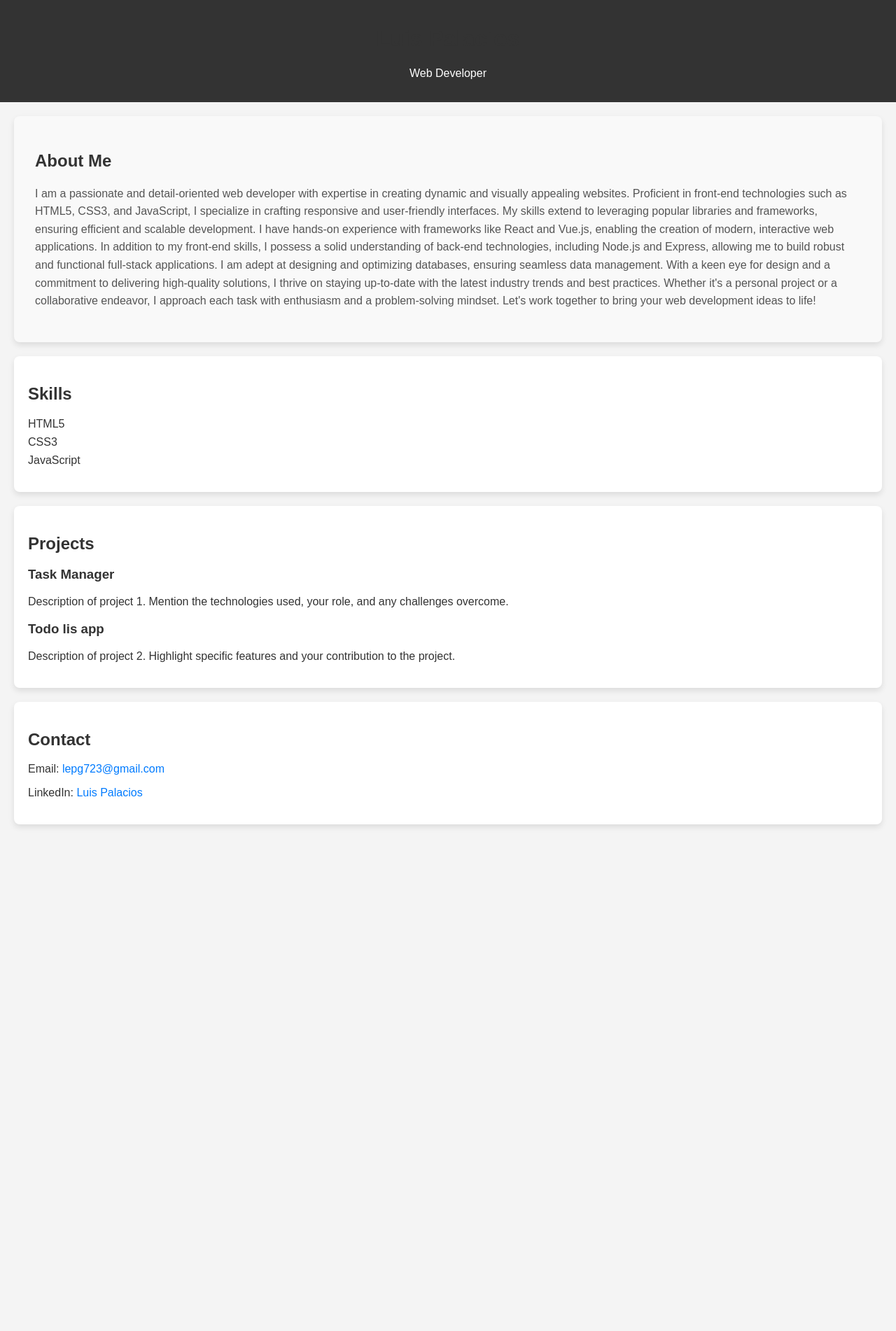
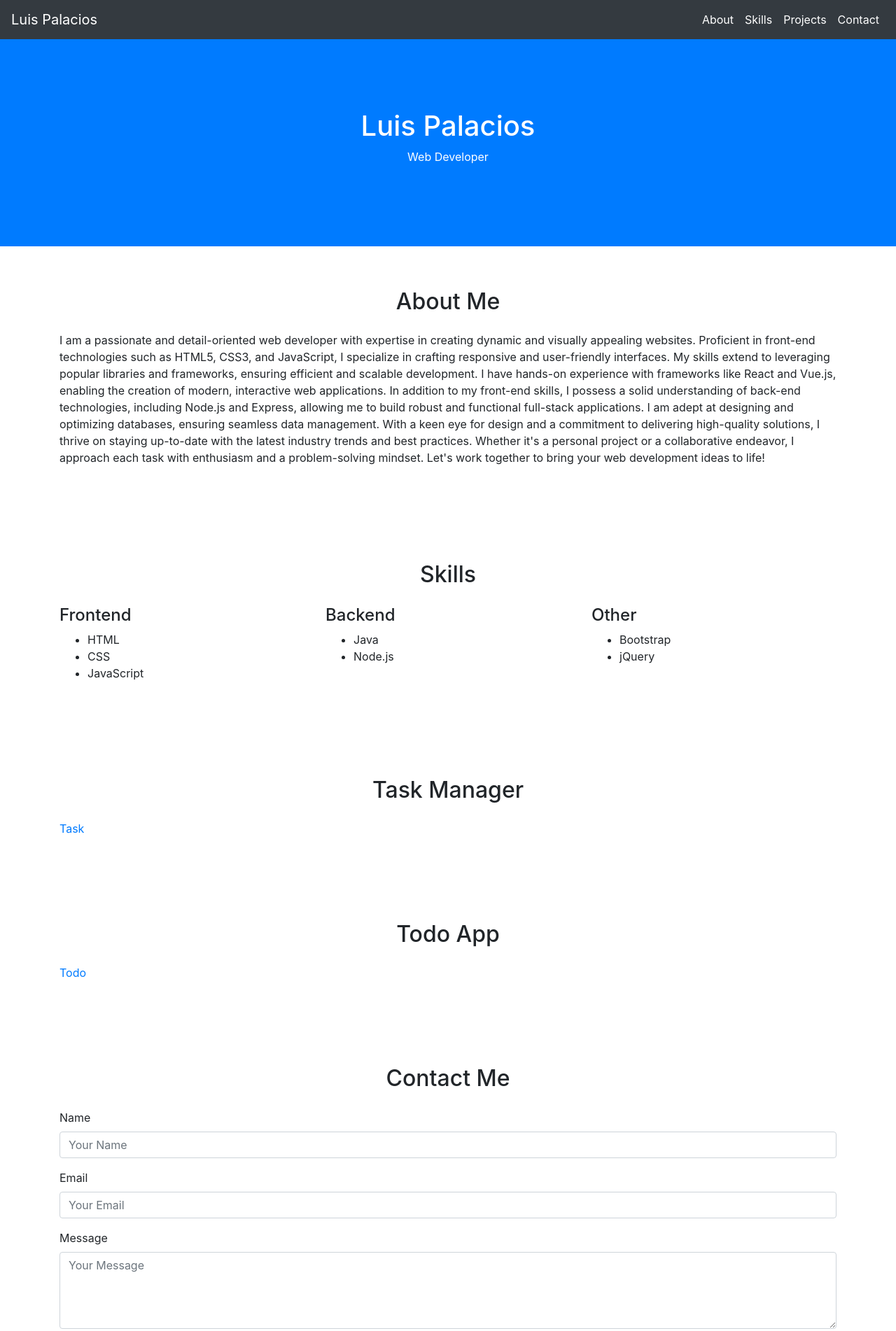
Before and after one commit to SixSeven679/lp-portfolio, a plain HTML site: page index.html in a window 1280 px wide. Shown: the top 1902 px of the page at 70% size. Before the commit the page ends 1198 px from the top, so only its background shows below. Drawn offline with nearby package versions, Linux system fonts and the light colour scheme.

Commit message:
Add files via upload

```diff
--- a/index.html
+++ b/index.html
@@ -3,18 +3,71 @@
 <head>
     <meta charset="UTF-8">
     <meta name="viewport" content="width=device-width, initial-scale=1.0">
-    <title>Luis Palacios - Portfolio</title>
-    <link rel="stylesheet" href="style.css">
+    <title>Your Portfolio</title>
+    <link rel="stylesheet" href="https://stackpath.bootstrapcdn.com/bootstrap/4.5.2/css/bootstrap.min.css">
+    <style>
+        /* Add your custom styles here */
+        body {
+            background-color: #f8f9fa;
+        }
+
+        .navbar {
+            background-color: #343a40;
+        }
+
+        .navbar-dark .navbar-nav .nav-link {
+            color: #fff;
+        }
+
+        .header {
+            background-color: #007bff;
+            color: #fff;
+            text-align: center;
+            padding: 100px 0;
+        }
+
+        .about-me,
+        .skills,
+        .projects,
+        .contact {
+            padding: 60px 0;
+            background-color: #fff;
+        }
+    </style>
 </head>
 <body>
 
-    <header>
+<nav class="navbar navbar-expand-lg navbar-dark">
+    <a class="navbar-brand" href="#">Luis Palacios</a>
+    <button class="navbar-toggler" type="button" data-toggle="collapse" data-target="#navbarNav" aria-controls="navbarNav" aria-expanded="false" aria-label="Toggle navigation">
+        <span class="navbar-toggler-icon"></span>
+    </button>
+    <div class="collapse navbar-collapse" id="navbarNav">
+        <ul class="navbar-nav ml-auto">
+            <li class="nav-item">
+                <a class="nav-link" href="#about">About</a>
+            </li>
+            <li class="nav-item">
+                <a class="nav-link" href="#skills">Skills</a>
+            </li>
+            <li class="nav-item">
+                <a class="nav-link" href="#projects">Projects</a>
+            </li>
+            <li class="nav-item">
+                <a class="nav-link" href="#contact">Contact</a>
+            </li>
+        </ul>
+    </div>
+</nav>
+
+<div class="header">
     <h1>Luis Palacios</h1>
     <p>Web Developer</p>
-    </header>
+</div>
 
-    <section id="about">
-        <h2>About Me</h2>
+<section id="about" class="about-me">
+    <div class="container">
+        <h2 class="text-center mb-4">About Me</h2>
         <p>
             I am a passionate and detail-oriented web developer with expertise in creating dynamic and
             visually appealing websites. Proficient in front-end technologies such as HTML5, CSS3, and
@@ -32,43 +85,83 @@
             staying up-to-date with the latest industry trends and best practices. Whether it's a personal
             project or a collaborative endeavor, I approach each task with enthusiasm and a problem-solving mindset.
 
-            Let's work together to bring your web development ideas to life!</p>
+            Let's work together to bring your web development ideas to life!
+        </p>
+    </div>
 </section>
 
-    <section id="skills">
-        <h2>Skills</h2>
+<section id="skills" class="skills">
+    <div class="container">
+        <h2 class="text-center mb-4">Skills</h2>
+        <div class="row">
+            <div class="col-sm-4">
+                <h4>Frontend</h4>
                 <ul>
-            <li>HTML5</li>
-            <li>CSS3</li>
+                    <li>HTML</li>
+                    <li>CSS</li>
                     <li>JavaScript</li>
                     <!-- Add more skills as needed -->
                 </ul>
+            </div>
+            <div class="col-sm-4">
+                <h4>Backend</h4>
+                <ul>
+                    <li>Java</li>
+                    <li>Node.js</li>
+                    <!-- Add more skills as needed -->
+                </ul>
+            </div>
+            <div class="col-sm-4">
+                <h4>Other</h4>
+                <ul>
+                    <li>Bootstrap</li>
+                    <li>jQuery</li>
+                    <!-- Add more skills as needed -->
+                </ul>
+            </div>
+        </div>
+    </div>
 </section>
 
-    <section id="projects">
-        <h2>Projects</h2>
-        <div id="project">
-            <h3>Task Manager</h3>
-            <p>Description of project 1. Mention the technologies used, your role, and any challenges overcome.</p>
-            <a href="#"></a>
+<section id="projects" class="projects">
+    <div class="container">
+        <h2 class="text-center mb-4">Task Manager</h2>
+        <a href="task manager/task.html">Task</a>
+        <!-- Add your project details and images here -->
     </div>
-        <div id="project">
-            <h3>Todo lis app</h3>
-            <p>Description of project 2. Highlight specific features and your contribution to the project.</p>
-            <a href="#"></a>
-
+</section>
+<section id="projects" class="projects">
+    <div class="container">
+        <h2 class="text-center mb-4">Todo App</h2>
+        <a href="todo list/todo.html">Todo</a>
+        <!-- Add your project details and images here -->
     </div>
-
 </section>
 
-    <section id="contact">
-        <h2>Contact</h2>
-        <p>Email: <a href="mailto:lepg723@gmail.com">lepg723@gmail.com</a></p>
-        <p>LinkedIn: <a href="https://www.linkedin.com/in/luis-palacios-guerrero-3428702a1/">Luis Palacios</a></p>
-        <!-- Add more contact information as needed -->
+<section id="contact" class="contact">
+    <div class="container">
+        <h2 class="text-center mb-4">Contact Me</h2>
+        <form>
+            <div class="form-group">
+                <label for="name">Name</label>
+                <input type="text" class="form-control" id="name" placeholder="Your Name">
+            </div>
+            <div class="form-group">
+                <label for="email">Email</label>
+                <input type="email" class="form-control" id="email" placeholder="Your Email">
+            </div>
+            <div class="form-group">
+                <label for="message">Message</label>
+                <textarea class="form-control" id="message" rows="4" placeholder="Your Message"></textarea>
+            </div>
+            <button type="submit" class="btn btn-primary">Send Message</button>
+        </form>
+    </div>
 </section>
 
-    <script></script>
+<script src="https://code.jquery.com/jquery-3.5.1.slim.min.js"></script>
+<script src="https://cdn.jsdelivr.net/npm/@popperjs/core@2.11.6/dist/umd/popper.min.js"></script>
+<script src="https://stackpath.bootstrapcdn.com/bootstrap/4.5.2/js/bootstrap.min.js"></script>
 
 </body>
 </html>
```
Also changed, not shown: task manager/task.html (added, +70 -0 lines), todo list/todo.html (added, +97 -0 lines). Lines whose indentation alone changed are shown as unchanged.
